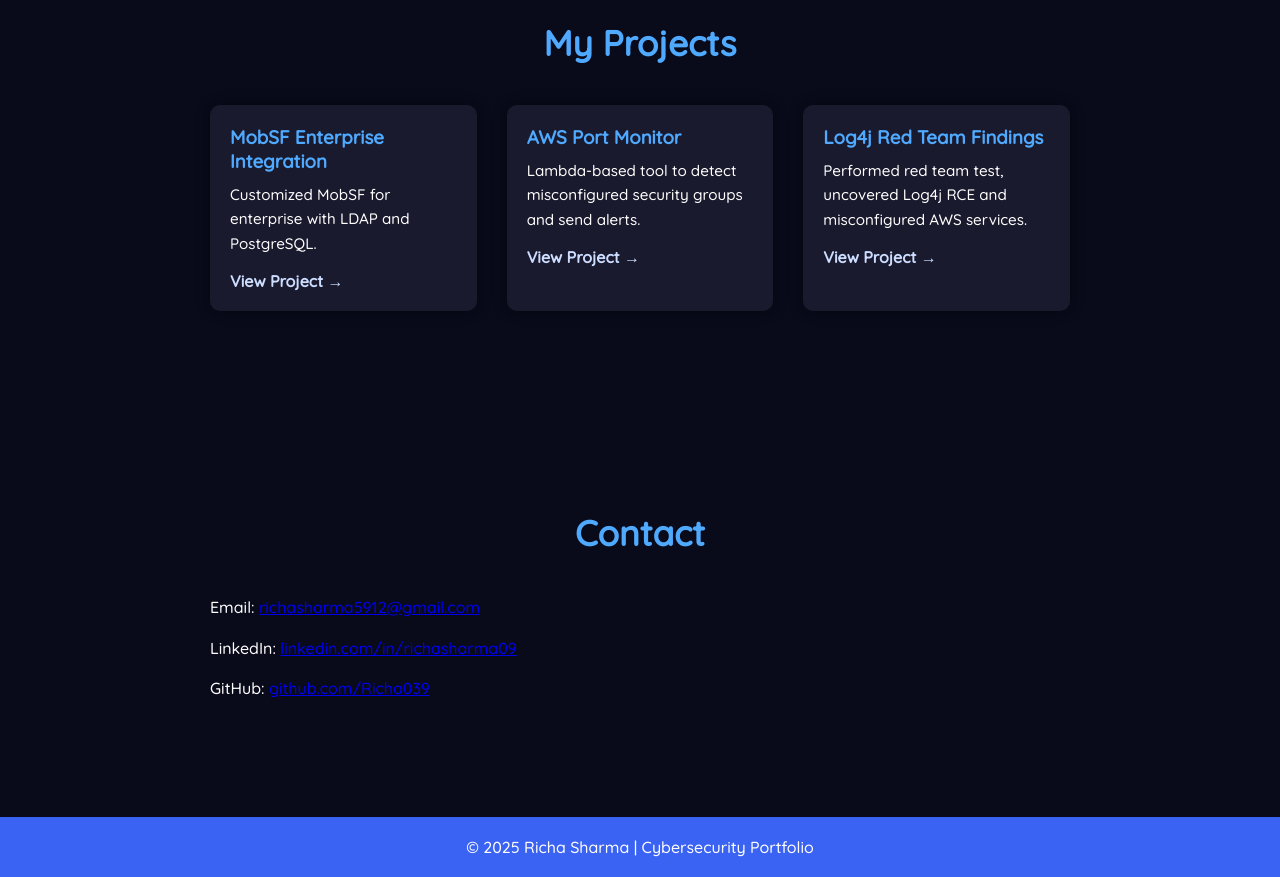
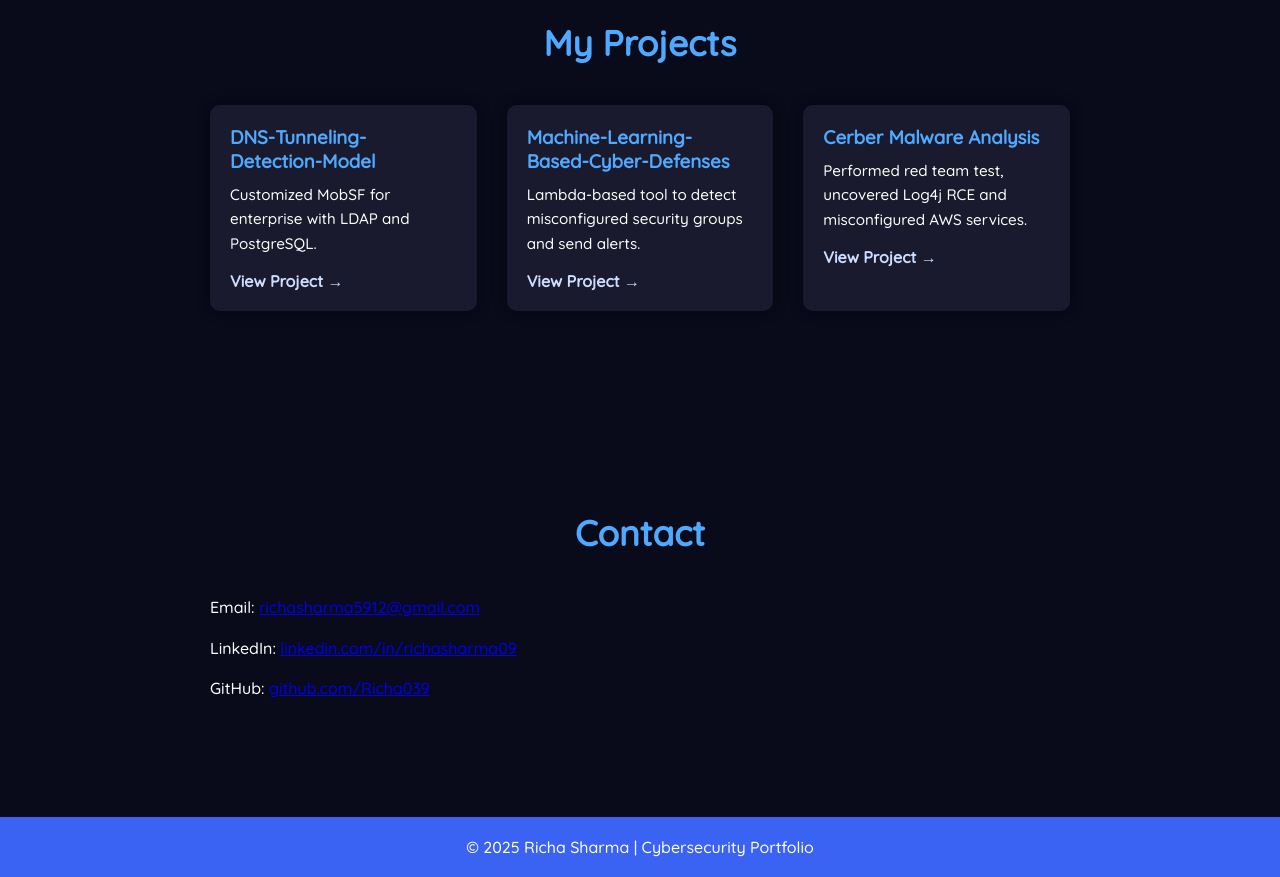
Before and after one commit to Richa039/richasharma.github.io-, a plain HTML site: page index.html in a window 1280 px wide. Shown: the part 2200-3077 px from the top of the page. Drawn offline with Linux system fonts and the light colour scheme.

Commit message:
Update index.html

```diff
--- a/index.html
+++ b/index.html
@@ -141,17 +141,19 @@
   <h2>My Projects</h2>
   <div class="projects">
     <div class="card">
-      <h3>MobSF Enterprise Integration</h3>
+      <h3>DNS-Tunneling-Detection-Model
+</h3>
       <p>Customized MobSF for enterprise with LDAP and PostgreSQL.</p>
       <a href="https://github.com/Richa039">View Project →</a>
     </div>
     <div class="card">
-      <h3>AWS Port Monitor</h3>
+      <h3>Machine-Learning-Based-Cyber-Defenses
+</h3>
       <p>Lambda-based tool to detect misconfigured security groups and send alerts.</p>
       <a href="https://github.com/Richa039">View Project →</a>
     </div>
     <div class="card">
-      <h3>Log4j Red Team Findings</h3>
+      <h3>Cerber Malware Analysis</h3>
       <p>Performed red team test, uncovered Log4j RCE and misconfigured AWS services.</p>
       <a href="https://github.com/Richa039">View Project →</a>
     </div>
```
